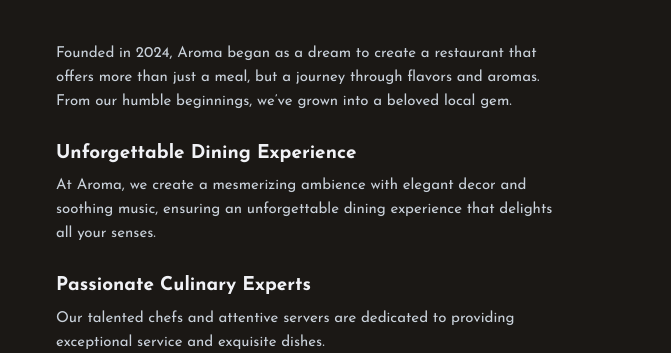
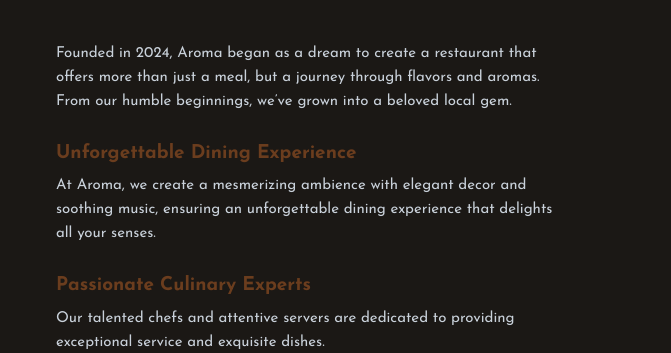
Before and after one commit to mr-selviraja/aroma-old, a website: page index.html in a window 1280 px wide. Shown: the part 970-1323 px from the top of the page, 609-1280 px from the left. Drawn offline with Linux system fonts and the light colour scheme.

Commit message:
Modified a small styling to the about section

```diff
--- a/index.html
+++ b/index.html
@@ -74,7 +74,7 @@
                     </p>
 
                     <div>
-                        <h3 class="text-tertiary color-white">Unforgettable Dining Experience</h3>
+                        <h3 class="text-tertiary color-secondary">Unforgettable Dining Experience</h3>
 
                         <p>
                             At Aroma, we create a mesmerizing ambience with elegant decor and soothing music, ensuring an unforgettable
@@ -83,7 +83,7 @@
                     </div>
 
                     <div>
-                        <h3 class="text-tertiary color-white">Passionate Culinary Experts</h3>
+                        <h3 class="text-tertiary color-secondary">Passionate Culinary Experts</h3>
 
                         <p>
                             Our talented chefs and attentive servers are dedicated to providing exceptional service and exquisite dishes.
--- a/sass/base/_utilities.scss
+++ b/sass/base/_utilities.scss
@@ -11,6 +11,10 @@
 // Color utilities
 .color-primary {
     color: $color-primary;
+}
+
+.color-secondary {
+    color: $color-secondary;
 }
 
 .color-light {
```
Also changed, not shown: styles.css.
